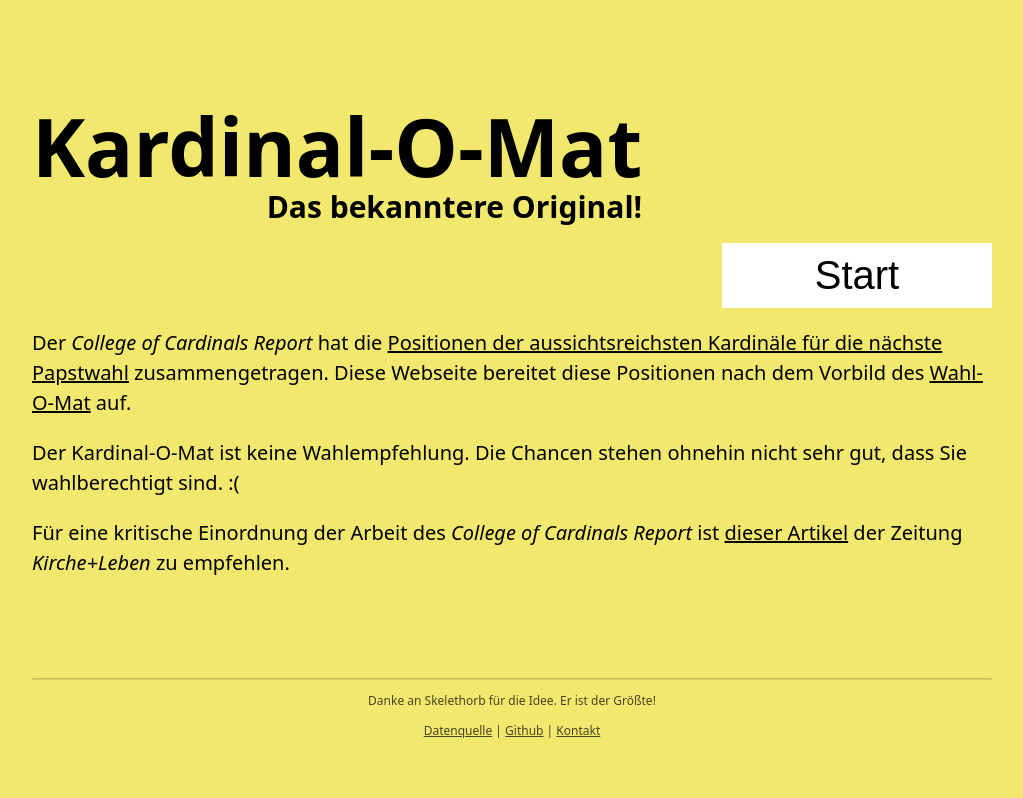
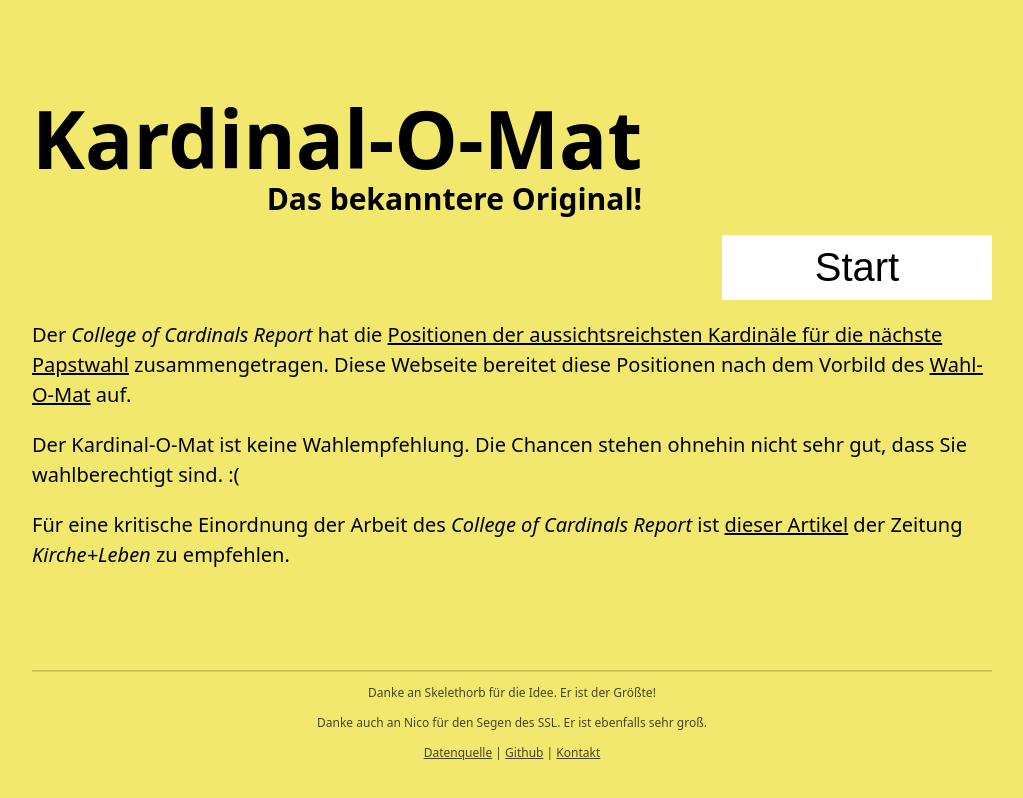
Before and after one commit to Imbecillus/kardinal-o-mat, a Svelte app: page / in a window 1280 px wide. Shown: the top 798 px of the page, without its empty margins (128-1151 px from the left). Built offline with nearby package versions, Linux system fonts and the light colour scheme.

Commit message:
give thanks

```diff
--- a/src/App.svelte
+++ b/src/App.svelte
@@ -35,6 +35,7 @@
 <footer>
   <hr>
   <p>Danke an Skelethorb für die Idee. Er ist der Größte!</p>
+  <p>Danke auch an Nico für den Segen des SSL. Er ist ebenfalls sehr groß.</p>
   <p>
     <a href="https://collegeofcardinalsreport.com/where-they-stand" target="_blank">Datenquelle</a> |
     <a href="https://github.com/Imbecillus/kardinal-o-mat" target="_blank">Github</a> |
```
